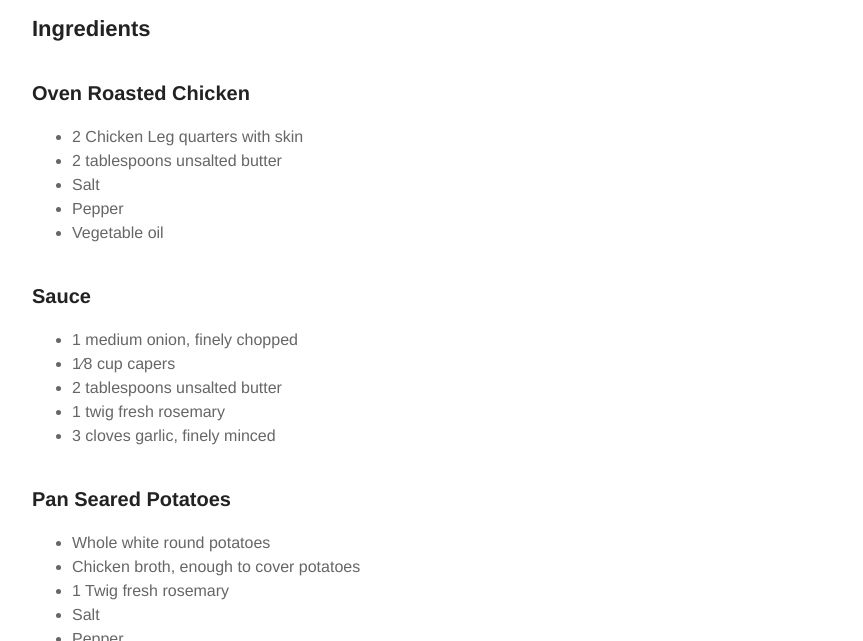
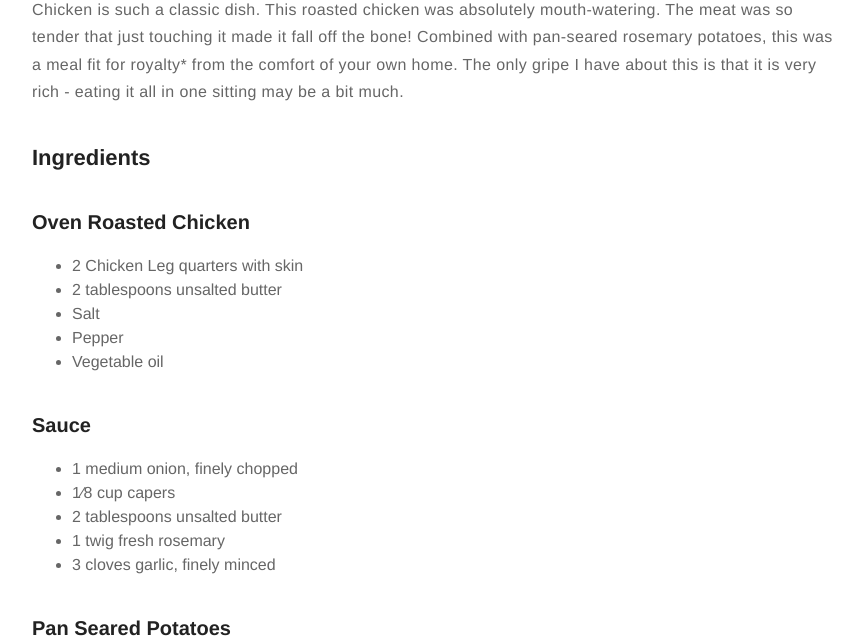
Before and after one commit to JerryBLi/jerrybli.github.io, a Jekyll site: the page built from _posts/2019-01-26-Oven-Roasted-Chicken.markdown, in a window 1280 px wide and 900 px high, scrolled down 414 px, cut to the strip 259-900 px from the top of the window. Shown: the whole strip, without its empty margins (203-1066 px from the left). Built offline with Jekyll 4.4.1, drawn with Linux system fonts in a browser that asks for light colours; some of the changed text lies outside the part shown.

Commit message:
Update 2019-01-26-Oven-Roasted-Chicken.markdown

```diff
--- a/_posts/2019-01-26-Oven-Roasted-Chicken.markdown
+++ b/_posts/2019-01-26-Oven-Roasted-Chicken.markdown
@@ -15,7 +15,7 @@ description: "Recipe: Tender Oven Roasted Chicken with Pan Seared Potato"
 ---
 <p align="center"><img src ="https://www.instagram.com/p/BtJz7CgHuDm/media/?size=m" /></p>
 
-
+Chicken is such a classic dish. This roasted chicken was absolutely mouth-watering. The meat was so tender that just touching it made it fall off the bone! Combined with pan-seared rosemary potatoes, this was a meal fit for royalty* from the comfort of your own home. The only gripe I have about this is that it is very rich - eating it all in one sitting may be a bit much.
 
 ## Ingredients
 ### Oven Roasted Chicken
@@ -70,3 +70,6 @@ description: "Recipe: Tender Oven Roasted Chicken with Pan Seared Potato"
 7. Add salt and pepper to the potatoes.
 8. After the bottom of the potatoes turn a rich golden-brown, flip the potatoes over.
 9. Remove the potatoes from the pan when both sides are golden-brown.
+
+
+*[Royalty from Medieval Times](https://youtu.be/Ertx8fZiuxA?list=PLEdnpoTDGX7J1L3NOTrEEmSIqdOTrG81m&t=144)
```
